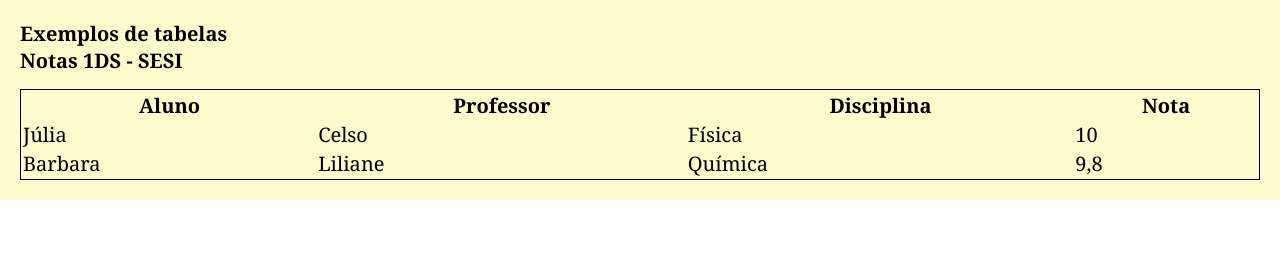
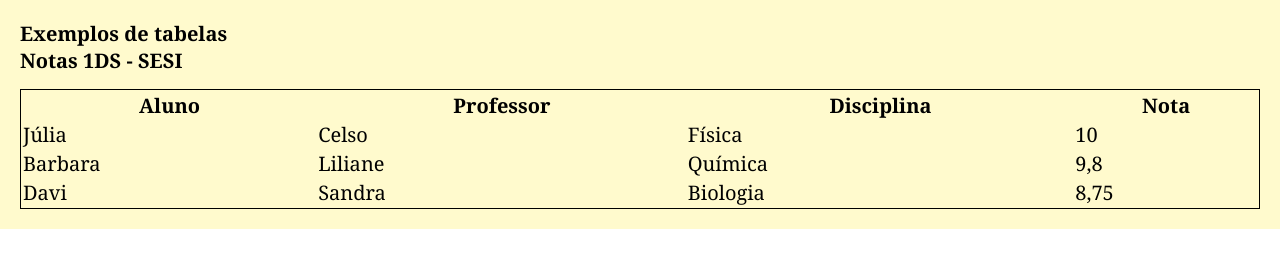
Before and after one commit to joaof-souza/tabelas, a plain HTML site: page index.html in a window 1280 px wide. Drawn offline with Linux system fonts and the light colour scheme.

Commit message:
FIX: Inclui dados do davi

```diff
--- a/index.html
+++ b/index.html
@@ -39,6 +39,12 @@
                 <td>Química</td>
                 <td>9,8</td>
              </tr>
+             <tr>
+                <td>Davi</td>
+                <td>Sandra</td>
+                <td>Biologia</td>
+                <td>8,75</td>
+             </tr>
 
          </table>
     </main>
```
